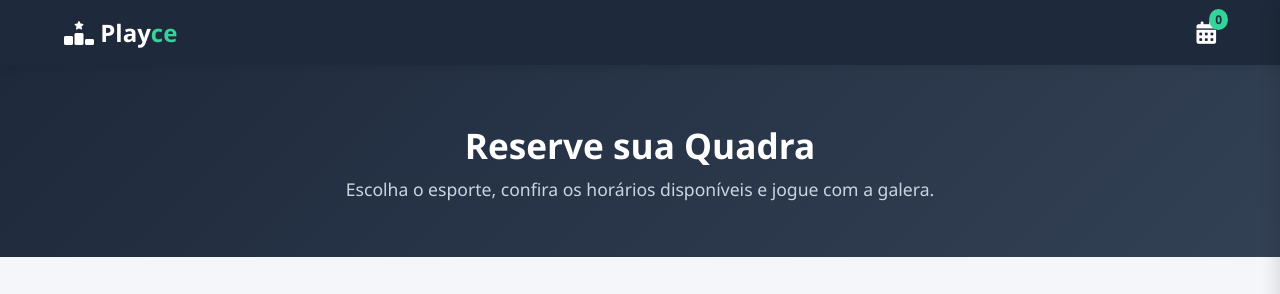
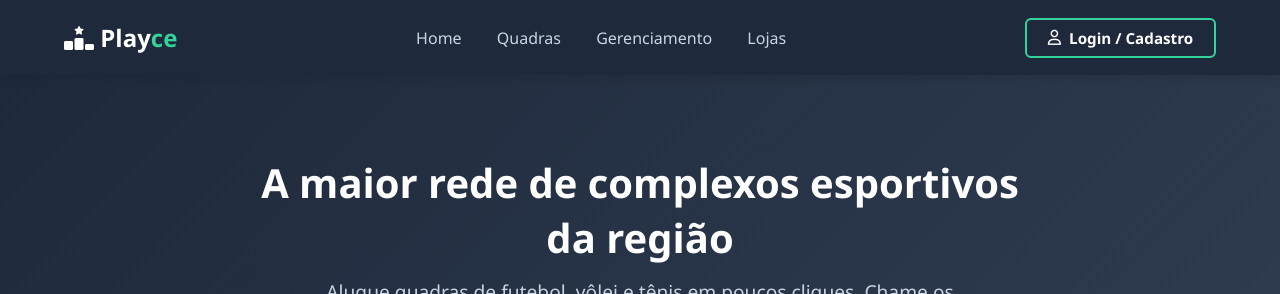
Before and after one commit to HenriqueMiyahira/Playce, a Django app: page / in a window 1280 px wide. Shown: the top 294 px of the page. Run offline with Django 5.2, Linux system fonts and the light colour scheme; data comes from the database, SQL or seed files in the repository.

Commit message:
definição do front da pagina home

```diff
--- a/home/templates/home/index.html
+++ b/home/templates/home/index.html
@@ -4,9 +4,11 @@
 <head>
     <meta charset="UTF-8">
     <meta name="viewport" content="width=device-width, initial-scale=1.0">
-    <title>Playce | Gerenciamento de Quadras</title>
+    <title>Playce | Sua Arena de Esportes</title>
+
+    <link rel="stylesheet" href="https://cdnjs.cloudflare.com/ajax/libs/font-awesome/6.4.0/css/all.min.css">
+
     <link rel="stylesheet" href="{% static 'css/globals.css' %}">
-    <link rel="stylesheet" href="https://cdnjs.cloudflare.com/ajax/libs/font-awesome/6.4.0/css/all.min.css">
     <link rel="stylesheet" href="{% static 'css/home.css' %}">
 </head>
 <body>
@@ -15,78 +17,51 @@
         <div class="logo">
             <i class="fa-solid fa-ranking-star"></i> Play<span>ce</span>
         </div>
-        <div class="cart-icon" onclick="toggleSidebar()">
-            <i class="fa-solid fa-calendar-days"></i>
-            <span id="cart-count">0</span>
+
+        <nav class="nav-menu">
+            <a href="#" class="nav-link">Home</a>
+            <a href="#" class="nav-link">Quadras</a>
+            <a href="#" class="nav-link">Gerenciamento</a>
+            <a href="#" class="nav-link">Lojas</a>
+        </nav>
+
+        <div class="nav-auth">
+            <a href="#" class="btn-login"><i class="fa-regular fa-user"></i> Login / Cadastro</a>
         </div>
     </header>
 
     <section class="banner">
-        <h2>Reserve sua Quadra</h2>
-        <p>Escolha o esporte, confira os horários disponíveis e jogue com a galera.</p>
+        <h2>A maior rede de complexos esportivos da região</h2>
+        <p>Alugue quadras de futebol, vôlei e tênis em poucos cliques. Chame os amigos e jogue!</p>
+        <br>
+        <div class="banner_img">
+            <img src="https://i.ibb.co/MxJrbp9N/campo.jpg" alt="campo" border="0">
+        </div>
     </section>
 
-    <main class="catalog-container">
+    <section class="features-container">
+        <h2 class="features-title">Por que escolher o Playce?</h2>
 
-        {% for quadra in lista_de_quadras %}
-        <div class="product-card">
-            <div class="product-image">
-                <img src="https://images.unsplash.com/photo-1545223178-5f6fd66b7440?w=600" alt="Quadra">
+        <div class="features-grid">
+            <div class="feature-card">
+                <i class="fa-solid fa-bolt"></i>
+                <h3>Reserva Online</h3>
+                <p>Agende e garanta seu horário de jogo pelo nosso sistema em minutos, sem complicação.</p>
             </div>
-            <div class="product-info">
-                <span class="category">{{ quadra.get_tipo_display }}</span>
-                <h3>{{ quadra.nome }}</h3>
 
-                <p class="price">R$ {{ quadra.preco_hora }} <span style="font-size: 0.9rem; font-weight: normal; color: #64748b;">/ hora</span></p>
+            <div class="feature-card">
+                <i class="fa-solid fa-store"></i>
+                <h3>Loja Oficial</h3>
+                <p>Esqueceu o meião ou a bolinha? Compre diretamente no nosso catálogo com carrinho integrado.</p>
+            </div>
 
-                {% if quadra.disponivel %}
-                    <button class="btn-add" onclick="adicionarAoAgendamento('{{ quadra.nome }}', '{{ quadra.preco_hora }}')">
-                        Reservar Horário
-                    </button>
-                {% else %}
-                    <button class="btn-add" style="background-color: #cbd5e1; cursor: not-allowed;" disabled>
-                        Indisponível
-                    </button>
-                {% endif %}
+            <div class="feature-card">
+                <i class="fa-solid fa-medal"></i>
+                <h3>Estrutura de Elite</h3>
+                <p>Quadras com medidas oficiais, iluminação profissional de LED e vestiários completos à sua disposição.</p>
             </div>
         </div>
-        {% empty %}
-        <div class="empty-cart">
-            <p>Nenhuma quadra disponível para reserva no momento.</p>
-        </div>
-        {% endfor %}
+    </section>
 
-    </main>
-
-    <div class="cart-sidebar" id="sidebar-agendamento">
-        <div class="cart-header">
-            <h3>Minhas Reservas</h3>
-            <i class="fa-solid fa-xmark close-btn" onclick="toggleSidebar()"></i>
-        </div>
-
-        <div class="cart-items" id="itens-agendados">
-            <p class="empty-cart">Nenhuma quadra selecionada.</p>
-        </div>
-
-        <div class="cart-footer">
-            <div class="total-container">
-                <span>Total:</span>
-                <span id="total-reserva">R$ 0,00</span>
-            </div>
-            <button class="btn-checkout">Confirmar Reservas</button>
-        </div>
-    </div>
-
-    <script>
-        function toggleSidebar() {
-            const sidebar = document.getElementById('sidebar-agendamento');
-            sidebar.classList.toggle('active');
-        }
-
-        // Função provisória só para testar o clique
-        function adicionarAoAgendamento(nome, preco) {
-            alert('Você selecionou a ' + nome + ' por R$ ' + preco);
-        }
-    </script>
 </body>
 </html>
--- a/static/css/globals.css
+++ b/static/css/globals.css
@@ -1,4 +1,4 @@
-/* RESET GERAL */
+/* CONFIGURAÇÕES BASE & RESET */
 * {
     margin: 0;
     padding: 0;
@@ -12,11 +12,11 @@ body {
     overflow-x: hidden;
 }
 
-/* NAVBAR */
+/* NAVBAR ALINHADA */
 header {
     background-color: #1e293b;
     color: #fff;
-    padding: 1rem 5%;
+    padding: 1.1rem 5%;
     display: flex;
     justify-content: space-between;
     align-items: center;
@@ -26,18 +26,50 @@ header {
     box-shadow: 0 2px 10px rgba(0,0,0,0.1);
 }
 
-.logo { font-size: 1.5rem; font-weight: bold; }
-.logo span { color: #34d399; }
-.cart-icon { position: relative; font-size: 1.4rem; cursor: pointer; transition: transform 0.2s; }
-.cart-icon:hover { transform: scale(1.1); }
-#cart-count { position: absolute; top: -8px; right: -12px; background-color: #34d399; color: #1e293b; font-size: 0.75rem; padding: 2px 6px; border-radius: 50%; font-weight: bold; }
+.logo {
+    font-size: 1.5rem;
+    font-weight: bold;
+}
 
-/* BANNER */
-.banner {
-    background: linear-gradient(135deg, #1e293b 0%, #334155 100%);
-    color: white;
-    text-align: center;
-    padding: 3.5rem 1rem;
+.logo span {
+    color: #34d399; /* Verde Esmeralda */
 }
-.banner h2 { font-size: 2.2rem; margin-bottom: 0.5rem; }
-.banner p { color: #cbd5e1; font-size: 1.1rem; }
+
+/* Menu Central de Links */
+.nav-menu {
+    display: flex;
+    gap: 2.2rem;
+}
+
+.nav-link {
+    color: #cbd5e1;
+    text-decoration: none;
+    font-weight: 500;
+    font-size: 1rem;
+    transition: color 0.2s;
+}
+
+.nav-link:hover {
+    color: #34d399;
+}
+
+/* Botão de Login à Direita */
+.btn-login {
+    background-color: transparent;
+    color: #fff;
+    border: 2px solid #34d399;
+    padding: 0.5rem 1.3rem;
+    border-radius: 6px;
+    text-decoration: none;
+    font-weight: bold;
+    font-size: 0.95rem;
+    transition: all 0.2s;
+    display: flex;
+    align-items: center;
+    gap: 0.5rem;
+}
+
+.btn-login:hover {
+    background-color: #34d399;
+    color: #1e293b;
+}
--- a/static/css/home.css
+++ b/static/css/home.css
@@ -1,144 +1,219 @@
-/* GRID DE QUADRAS */
-.catalog-container {
-  max-width: 1200px;
-  margin: 2.5rem auto;
-  padding: 0 1.5rem;
-  display: grid;
-  grid-template-columns: repeat(auto-fit, minmax(280px, 1fr));
-  gap: 2rem;
+/* CONFIGURAÇÕES BASE & RESET */
+* {
+    margin: 0;
+    padding: 0;
+    box-sizing: border-box;
+    font-family: 'Segoe UI', Tahoma, Geneva, Verdana, sans-serif;
 }
 
-.product-card {
-  background-color: #fff;
-  border-radius: 12px;
-  overflow: hidden;
-  box-shadow: 0 4px 6px rgba(0, 0, 0, 0.03);
-  transition:
-    transform 0.3s,
-    box-shadow 0.3s;
-  display: flex;
-  flex-direction: column;
-}
-.product-card:hover {
-  transform: translateY(-5px);
-  box-shadow: 0 12px 24px rgba(0, 0, 0, 0.08);
-}
-.product-image img {
-  width: 100%;
-  height: 200px;
-  object-fit: cover;
-}
-.product-info {
-  padding: 1.5rem;
-  display: flex;
-  flex-direction: column;
-  flex-grow: 1;
-}
-.category {
-  font-size: 0.8rem;
-  color: #10b981;
-  text-transform: uppercase;
-  font-weight: bold;
-  margin-bottom: 0.4rem;
-}
-.product-info h3 {
-  font-size: 1.2rem;
-  margin-bottom: 0.6rem;
-  color: #1e293b;
-}
-.price {
-  font-size: 1.4rem;
-  font-weight: bold;
-  color: #0f172a;
-  margin-bottom: 1.2rem;
-  margin-top: auto;
+body {
+    background-color: #f4f6f9;
+    color: #333;
+    overflow-x: hidden;
 }
 
-.btn-add {
-  background-color: #1e293b;
-  color: white;
-  border: none;
-  padding: 0.8rem;
-  border-radius: 6px;
-  font-weight: bold;
-  cursor: pointer;
-  font-size: 0.95rem;
-  transition: background-color 0.2s;
-}
-.btn-add:hover {
-  background-color: #0f172a;
-  border-left: 4px solid #34d399;
+/* NAVBAR ALINHADA */
+header {
+    background-color: #1e293b;
+    color: #fff;
+    padding: 1.1rem 5%;
+    display: flex;
+    justify-content: space-between;
+    align-items: center;
+    position: sticky;
+    top: 0;
+    z-index: 100;
+    box-shadow: 0 2px 10px rgba(0,0,0,0.1);
 }
 
-/* SIDEBAR DE RESERVAS */
-.cart-sidebar {
-  position: fixed;
-  top: 0;
-  right: -360px;
-  width: 360px;
-  height: 100%;
-  background-color: white;
-  box-shadow: -5px 0 15px rgba(0, 0, 0, 0.1);
-  z-index: 200;
-  transition: right 0.3s ease;
-  display: flex;
-  flex-direction: column;
+.logo {
+    font-size: 1.5rem;
+    font-weight: bold;
 }
-.cart-sidebar.active {
-  right: 0;
+
+.logo span {
+    color: #34d399; /* Verde Esmeralda */
 }
-.cart-header {
-  padding: 1.5rem;
-  background-color: #1e293b;
-  color: white;
-  display: flex;
-  justify-content: space-between;
-  align-items: center;
+
+/* Menu Central de Links */
+.nav-menu {
+    display: flex;
+    gap: 2.2rem;
 }
-.close-btn {
-  cursor: pointer;
-  font-size: 1.3rem;
-  transition: color 0.2s;
+
+.nav-link {
+    color: #cbd5e1;
+    text-decoration: none;
+    font-weight: 500;
+    font-size: 1rem;
+    transition: color 0.2s;
 }
-.close-btn:hover {
-  color: #ef4444;
+
+.nav-link:hover {
+    color: #34d399;
 }
-.cart-items {
-  padding: 1.5rem;
-  flex-grow: 1;
-  overflow-y: auto;
+
+/* Botão de Login à Direita */
+.btn-login {
+    background-color: transparent;
+    color: #fff;
+    border: 2px solid #34d399;
+    padding: 0.5rem 1.3rem;
+    border-radius: 6px;
+    text-decoration: none;
+    font-weight: bold;
+    font-size: 0.95rem;
+    transition: all 0.2s;
+    display: flex;
+    align-items: center;
+    gap: 0.5rem;
 }
-.empty-cart {
-  text-align: center;
-  color: #94a3b8;
-  margin-top: 2rem;
-  font-size: 1rem;
+
+.btn-login:hover {
+    background-color: #34d399;
+    color: #1e293b;
 }
-.cart-footer {
-  padding: 1.5rem;
-  background-color: #f8fafc;
-  border-top: 1px solid #e2e8f0;
+
+/* ==========================================================================
+   BANNER PRINCIPAL (HERO SECTION)
+   ========================================================================== */
+.banner {
+    background: linear-gradient(135deg, #1e293b 0%, #334155 100%);
+    color: white;
+    text-align: center;
+    padding: 5rem 1rem 4rem 1rem; /* Ajustado o espaçamento interno */
+    display: flex;
+    flex-direction: column;
+    align-items: center;
 }
-.total-container {
-  display: flex;
-  justify-content: space-between;
-  font-size: 1.2rem;
-  font-weight: bold;
-  margin-bottom: 1rem;
-  color: #1e293b;
+
+.banner h2 {
+    font-size: 2.5rem;
+    margin-bottom: 0.8rem;
+    max-width: 800px;
 }
-.btn-checkout {
-  width: 100%;
-  background-color: #10b981;
-  color: white;
-  border: none;
-  padding: 0.8rem;
-  border-radius: 6px;
-  font-weight: bold;
-  cursor: pointer;
-  font-size: 1rem;
-  transition: background-color 0.2s;
+
+.banner p {
+    color: #cbd5e1;
+    font-size: 1.2rem;
+    max-width: 650px;
+    margin-bottom: 2rem; /* Espaço controlado antes da imagem */
 }
-.btn-checkout:hover {
-  background-color: #059669;
+
+/* CONTAINER DA IMAGEM */
+.banner_img {
+    max-width: 700px;  /* Limita a largura máxima para não cobrir a tela toda */
+    width: 90%;        /* Garante que fique responsivo em telas menores/celular */
+    margin: 0 auto;
+    border-radius: 12px; /* Bordas arredondadas elegantes */
+    overflow: hidden;   /* Força a imagem a respeitar o arredondamento da borda */
+    box-shadow: 0 10px 25px rgba(0, 0, 0, 0.3); /* Sombra para dar profundidade */
+    border: 3px solid rgba(255, 255, 255, 0.1); /* Micro borda sutil */
 }
+
+/* COMPORTAMENTO DA IMAGEM DE FATO */
+.banner_img img {
+    width: 100%;       /* Ocupa 100% do container de 700px */
+    height: 350px;     /* Define uma altura fixa proporcional */
+    object-fit: cover; /* Recorta e adapta a foto perfeitamente sem achatar ou esticar */
+    display: block;    /* Remove espaços em branco fantasmas embaixo da imagem */
+}
+
+/* Botão de Chamada para Ação (CTA) */
+.btn-cta {
+    display: inline-block;
+    background-color: #10b981; /* Verde esmeralda */
+    color: #ffffff;
+    padding: 0.9rem 2.2rem;
+    border-radius: 6px;
+    text-decoration: none;
+    font-weight: bold;
+    font-size: 1.05rem;
+    transition: background-color 0.2s, transform 0.2s;
+    box-shadow: 0 4px 6px rgba(16, 185, 129, 0.2);
+}
+
+.btn-cta:hover {
+    background-color: #059669;
+    transform: translateY(-2px);
+}
+
+.btn-cta:active {
+    transform: translateY(0);
+}
+
+
+/* ==========================================================================
+   SEÇÃO DE DIFERENCIAIS (FEATURES)
+   ========================================================================== */
+.features-container {
+    max-width: 1200px;
+    margin: 5rem auto;
+    padding: 0 2rem;
+    text-align: center;
+}
+
+.features-title {
+    color: #1e293b;
+    font-size: 2.2rem;
+    font-weight: 700;
+    margin-bottom: 3rem;
+    position: relative;
+}
+
+/* Grid Inteligente (Responsivo automático) */
+.features-grid {
+    display: grid;
+    grid-template-columns: repeat(auto-fit, minmax(280px, 1fr));
+    gap: 2.5rem;
+}
+
+/* Cards de Vantagens */
+.feature-card {
+    background-color: #ffffff;
+    padding: 3rem 2rem;
+    border-radius: 14px;
+    box-shadow: 0 4px 15px rgba(0, 0, 0, 0.04);
+    border-top: 4px solid #34d399; /* Detalhe em verde na borda superior */
+    transition: transform 0.3s cubic-bezier(0.165, 0.84, 0.44, 1), box-shadow 0.3s;
+    display: flex;
+    flex-direction: column;
+    align-items: center;
+}
+
+.feature-card:hover {
+    transform: translateY(-6px);
+    box-shadow: 0 12px 24px rgba(0, 0, 0, 0.08);
+}
+
+/* Ícones dos Cards */
+.feature-card i {
+    font-size: 2.8rem;
+    color: #1e293b;
+    margin-bottom: 1.5rem;
+    background: #f1f5f9;
+    width: 70px;
+    height: 70px;
+    display: flex;
+    align-items: center;
+    justify-content: center;
+    border-radius: 50%;
+    transition: color 0.2s;
+}
+
+.feature-card:hover i {
+    color: #10b981; /* O ícone ganha cor ao passar o mouse no card */
+}
+
+.feature-card h3 {
+    color: #1e293b;
+    font-size: 1.3rem;
+    font-weight: 600;
+    margin-bottom: 0.7rem;
+}
+
+.feature-card p {
+    color: #64748b;
+    font-size: 0.95rem;
+    line-height: 1.6;
+}
```
